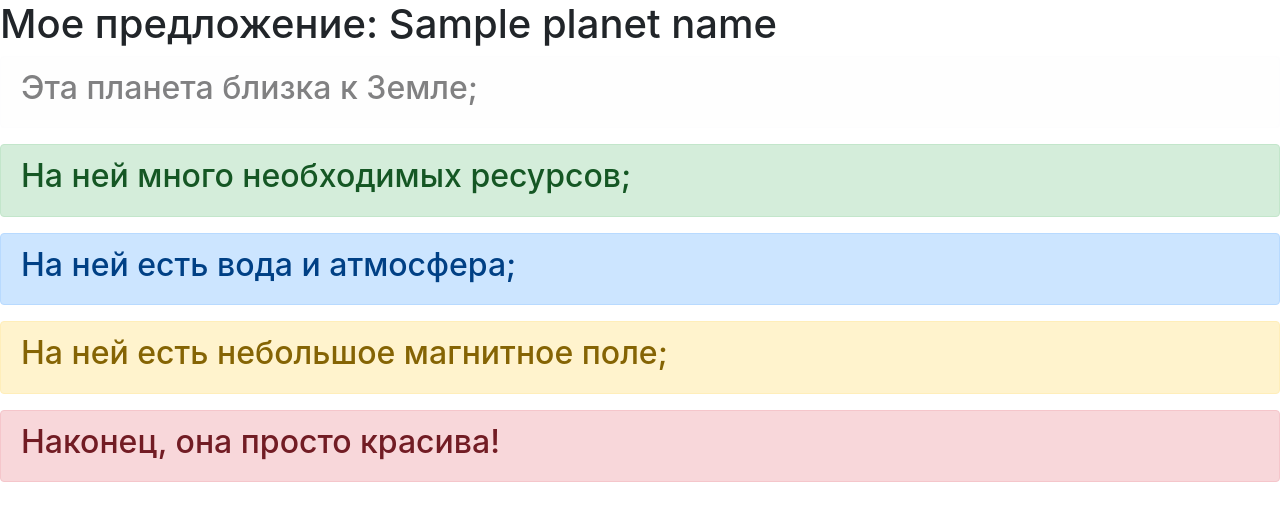
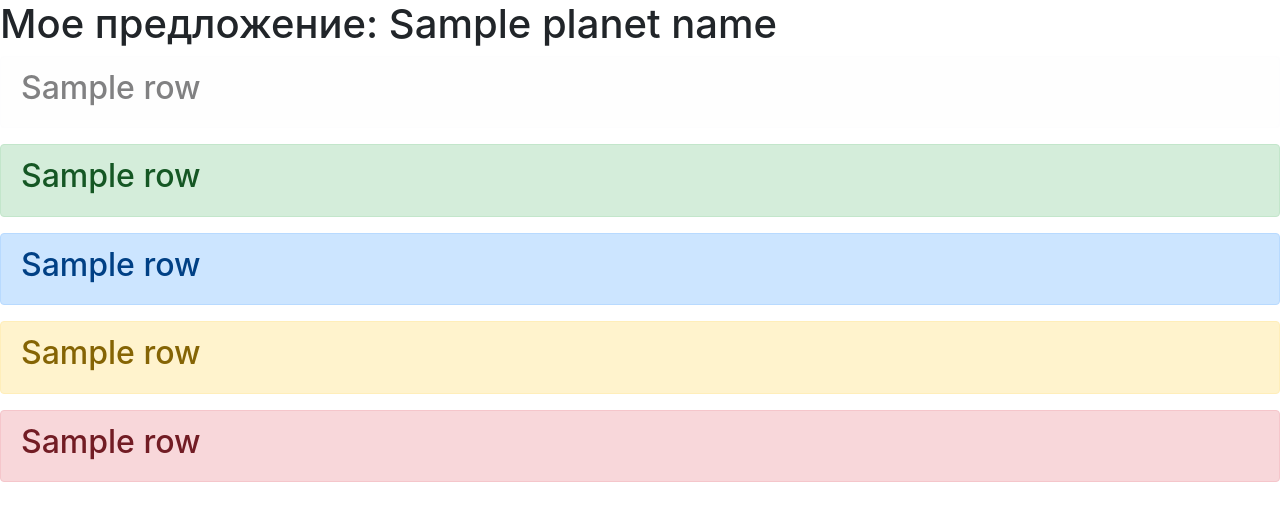
Before and after one commit to DJStArbuzz/WEB.-flask-sqlalchemy, a Flask app: template templates/choice_planet.html in a window 1280 px wide. Shown: the top 521 px of the page. Run offline with Flask 3, Linux system fonts and the light colour scheme; the template is opened without the code that fills it: most values are stand-ins (such as "Sample title", 1, 10 or a date in 2020); some libraries are stand-ins or nearby versions.

Commit message:
Add files via upload

```diff
--- a/templates/choice_planet.html
+++ b/templates/choice_planet.html
@@ -11,10 +11,10 @@
                   </head>
                   <body>
                     <h1>Мое предложение: {{planet_name}}</h1>
-                    <div class="alert alert-light"><h2>Эта планета близка к Земле;</h2></div>
-                    <div class="alert alert-success"><h2>На ней много необходимых ресурсов;</h2></div>
-                    <div class="alert alert-primary"><h2>На ней есть вода и атмосфера;</h2></div>
-                    <div class="alert alert-warning"><h2>На ней есть небольшое магнитное поле;</h2></div>
-                    <div class="alert alert-danger"><h2>Наконец, она просто красива!</h2></div>
+                    <div class="alert alert-light"><h2>{{rows[0]}}</h2></div>
+                    <div class="alert alert-success"><h2>{{rows[1]}}</h2></div>
+                    <div class="alert alert-primary"><h2>{{rows[2]}}</h2></div>
+                    <div class="alert alert-warning"><h2>{{rows[3]}}</h2></div>
+                    <div class="alert alert-danger"><h2>{{rows[4]}}</h2></div>
                   </body>
                 </html>
```
